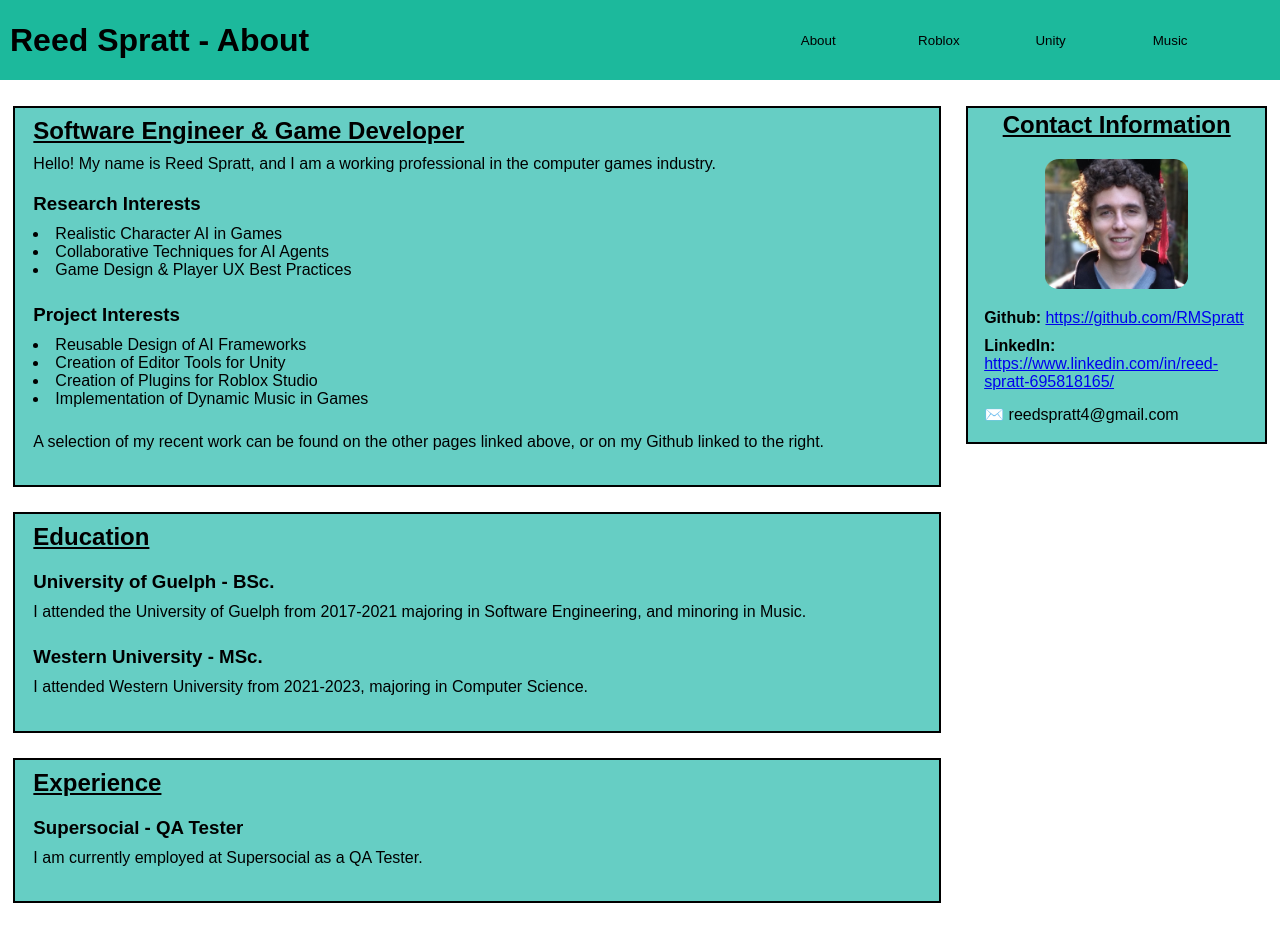
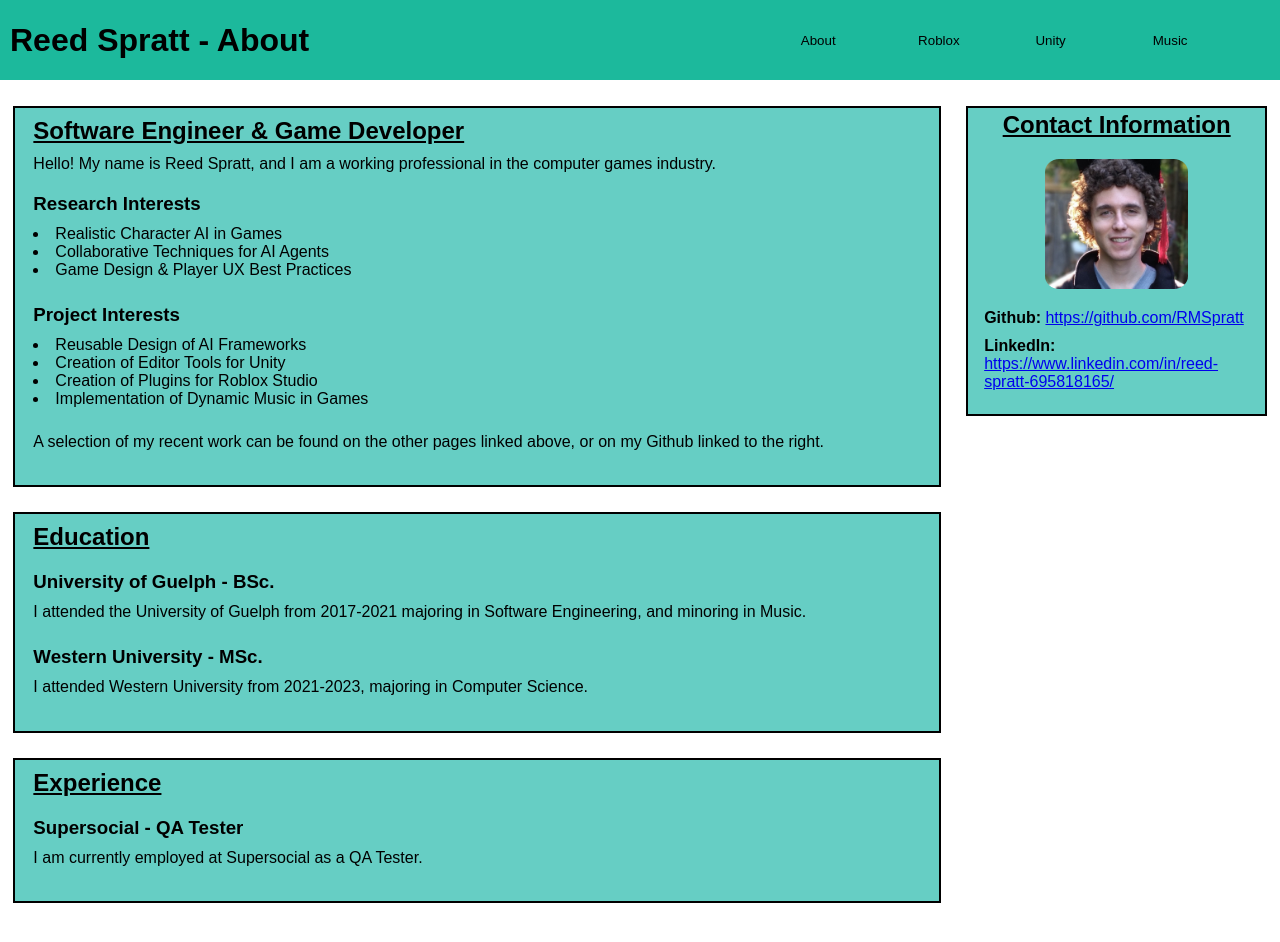
Before and after one commit to RMSpratt/Portfolio-Website, a Vue app: page / in a window 1280 px wide. Shown: the top 942 px of the page. Built offline with nearby package versions, Linux system fonts and the light colour scheme.

Commit message:
Add ImageSection Component; Add LinkSection Component

```diff
--- /dev/null
+++ b/src/assets/About/AboutSide.json
@@ -0,0 +1,29 @@
+[
+    {
+        "Type": "TextSection",
+        "Header": "Contact Information",
+        "Subsections": [
+            {
+                "Type": "ImageSection",
+                "Image": "Pfp.jpg"
+            },
+            {
+                "Type": "LinkSection",
+                "LinkItems": [
+                    {
+                        "Id": "Github-Link",
+                        "Label": "Github",
+                        "Href": "https://github.com/RMSpratt",
+                        "LinkText": "https://github.com/RMSpratt"
+                    },
+                    {
+                        "Id": "LinkedIn-Link",
+                        "Label": "LinkedIn",
+                        "Href": "https://www.linkedin.com/in/reed-spratt-695818165/",
+                        "LinkText": "https://www.linkedin.com/in/reed-spratt-695818165/"
+                    }
+                ]
+            }
+        ]
+    }
+]
--- a/src/components/Body.vue
+++ b/src/components/Body.vue
@@ -1,5 +1,5 @@
 <script setup lang="ts">
-import AboutSection from './PageSections/AboutSection.vue';
+import AboutSection from './PageSections/AboutPage.vue';
 import RobloxSection from './PageSections/RobloxSection.vue';
 
     const props = defineProps(['activeSection'])
--- /dev/null
+++ b/src/components/PageSections/AboutPage.vue
@@ -0,0 +1,20 @@
+<script setup lang="ts">
+import SideTextBlock from './PageContent/SideImageTextBlock.vue';
+
+import AboutMain from '../../assets/About/AboutMain.json'
+import AboutSide from '../../assets/About/AboutSide.json'
+
+import SectionBlock from './PageContent/SectionBlock.vue';
+
+</script>
+
+<template>
+    <div class="page-section-main">
+        <SectionBlock v-for="section in AboutMain" :section-body="section"/>
+    </div>
+    <div class="page-section-side">
+        <SectionBlock v-for="section in AboutSide" :section-body="section"/>
+    </div>
+</template>
+<style lang="scss">
+</style>
--- a/src/components/PageSections/AboutSection.vue
+++ /dev/null
@@ -1,36 +0,0 @@
-<script setup lang="ts">
-import SideTextBlock from './PageContent/SideImageTextBlock.vue';
-
-import AboutInfo from '../../assets/AboutContent.json'
-import SectionBlock from './PageContent/SectionBlock.vue';
-
-</script>
-
-<template>
-    <div class="page-section-main">
-        <SectionBlock v-for="section in AboutInfo" :section-body="section"/>
-    </div>
-    <div class="page-section-side">
-        <div class="page-section-block">
-            <h2>Contact Information</h2>
-            <img src="../../assets/Pfp.jpg">
-            <div>
-                <label for="githubLink">
-                    <strong>Github: </strong>
-                    <a id="githubLink" href="https://github.com/RMSpratt">https://github.com/RMSpratt</a>
-                </label>
-                <label for="linkedInLink">
-                    <strong>LinkedIn: </strong>
-                    <a id="linkedInLink" href="https://www.linkedin.com/in/reed-spratt-695818165/">https://www.linkedin.com/in/reed-spratt-695818165/</a>
-                </label>
-                <label for="emailContact">
-                    ✉️
-                    <p id="emailContact">reedspratt4@gmail.com</p>
-                </label>
-            </div>
-        </div>
-        <!-- <SideTextBlock :section/> -->
-    </div>
-</template>
-<style lang="scss">
-</style>
--- /dev/null
+++ b/src/components/PageSections/PageContent/ImageSection.vue
@@ -0,0 +1,31 @@
+<script setup lang="ts">
+
+    const LINK_SRC_PREFIX = '../../../assets/'
+    const props = defineProps(['sectionBody', 'headingLevel']);
+
+    let header: string = props.sectionBody.Header;
+    let headingParagraphs: [...any] = props.sectionBody.HeadingParagraphs || [];
+    let footerParagraphs: [...any] = props.sectionBody.FooterParagraphs || [];
+    let imagePath: string = props.sectionBody.Image;
+
+    function getPath(srcPath: string)
+    {
+        return new URL(`${LINK_SRC_PREFIX}${srcPath}`, import.meta.url).href
+    }
+
+</script>
+
+<template>
+    <div>
+        <h2 v-if="headingLevel == 2 && header">{{ header }}</h2>
+        <h3 v-else-if="headingLevel == 3 && header"> {{ header }}</h3>
+        <p v-else header> {{ header }}</p>
+
+        <img v-if="imagePath" :src="getPath(imagePath)">
+        <div>
+            <p v-for="fp in footerParagraphs"> {{ fp }}</p>
+        </div>
+    </div>
+</template>
+<style lang="scss">
+</style>
--- /dev/null
+++ b/src/components/PageSections/PageContent/LinkSection.vue
@@ -0,0 +1,24 @@
+<script setup lang="ts">
+
+    const props = defineProps(['sectionBody', 'headingLevel']);
+
+    let header: string = props.sectionBody.Header;
+    let linkItems: [...any] = props.sectionBody.LinkItems || [];
+</script>
+
+<template>
+    <div>
+        <h2 v-if="headingLevel == 2 && header">{{ header }}</h2>
+        <h3 v-else-if="headingLevel == 3 && header"> {{ header }}</h3>
+        <p v-else-if="header"> {{ header }}</p>
+
+        <div v-for="linkItem in linkItems">
+            <label :for="linkItem.Id">
+                <strong>{{ linkItem.Label }}: </strong>
+                <a :href="linkItem.Href">{{ linkItem.LinkText }}</a>
+            </label>
+        </div>
+    </div>
+</template>
+<style>
+</style>
--- a/src/components/PageSections/PageContent/ListSection.vue
+++ b/src/components/PageSections/PageContent/ListSection.vue
@@ -9,8 +9,8 @@
 
 <template>
     <div>
-        <h2 v-if="headingLevel == 2">{{ header }}</h2>
-        <h3 v-else-if="headingLevel == 3"> {{ header }}</h3>
+        <h2 v-if="headingLevel == 2 && header">{{ header }}</h2>
+        <h3 v-else-if="headingLevel == 3 && header"> {{ header }}</h3>
         <p v-else> {{ header }}</p>
         <ul>
             <li v-for="item in items">{{ item }}</li>
--- a/src/components/PageSections/PageContent/SectionBlock.vue
+++ b/src/components/PageSections/PageContent/SectionBlock.vue
@@ -1,6 +1,8 @@
 <script setup lang="ts">
-    import TextSection from './TextSection.vue';
-    import ListSection from './ListSection.vue';
+import TextSection from './TextSection.vue';
+import ListSection from './ListSection.vue';
+import ImageSection from './ImageSection.vue';
+import LinkSection from './LinkSection.vue';
     const props = defineProps(['sectionBody']);
 
 </script>
@@ -8,6 +10,12 @@
 <template>
     <div class="page-section-block page-section-block-description">
         <TextSection v-if="$props.sectionBody.Type == 'TextSection'"
+            :section-body = "$props.sectionBody" :heading-level="2"/>
+        <ListSection v-else-if="$props.sectionBody.Type == 'ListSection'"
+            :section-body = "$props.sectionBody" :heading-level="2"/>
+        <ImageSection v-else-if="$props.sectionBody.Type == 'ImageSection'"
+            :section-body = "$props.sectionBody" :heading-level="2"/>
+        <LinkSection v-else-if="$props.sectionBody.Type == 'LinkSection'"
             :section-body = "$props.sectionBody" :heading-level="2"/>
     </div>
 </template>
--- a/src/components/PageSections/PageContent/TextSection.vue
+++ b/src/components/PageSections/PageContent/TextSection.vue
@@ -1,5 +1,7 @@
 <script setup lang="ts">
 import ListSection from './ListSection.vue';
+import ImageSection from './ImageSection.vue';
+import LinkSection from './LinkSection.vue';
 
     const props = defineProps(['sectionBody', 'headingLevel']);
 
@@ -22,9 +24,11 @@ import ListSection from './ListSection.vue';
         <div class="subsection" v-for="sp in subsections">
             <TextSection v-if="sp.Type == 'TextSection'" :section-body=sp :heading-level="3" />
             <ListSection v-else-if="sp.Type == 'ListSection'" :section-body=sp :heading-level="3"/>
+            <ImageSection v-else-if="sp.Type == 'ImageSection'" :section-body=sp :heading-level="3"/>
+            <LinkSection v-else-if="sp.Type == 'LinkSection'" :section-body=sp :heading-level="3"/>
         </div>
 
-        <div class="subsection">
+        <div>
             <p v-for="fp in footerParagraphs"> {{ fp }}</p>
         </div>
     </div>
```
Also changed, not shown: src/assets/About/AboutMain.json (renamed from src/assets/AboutContent.json).
